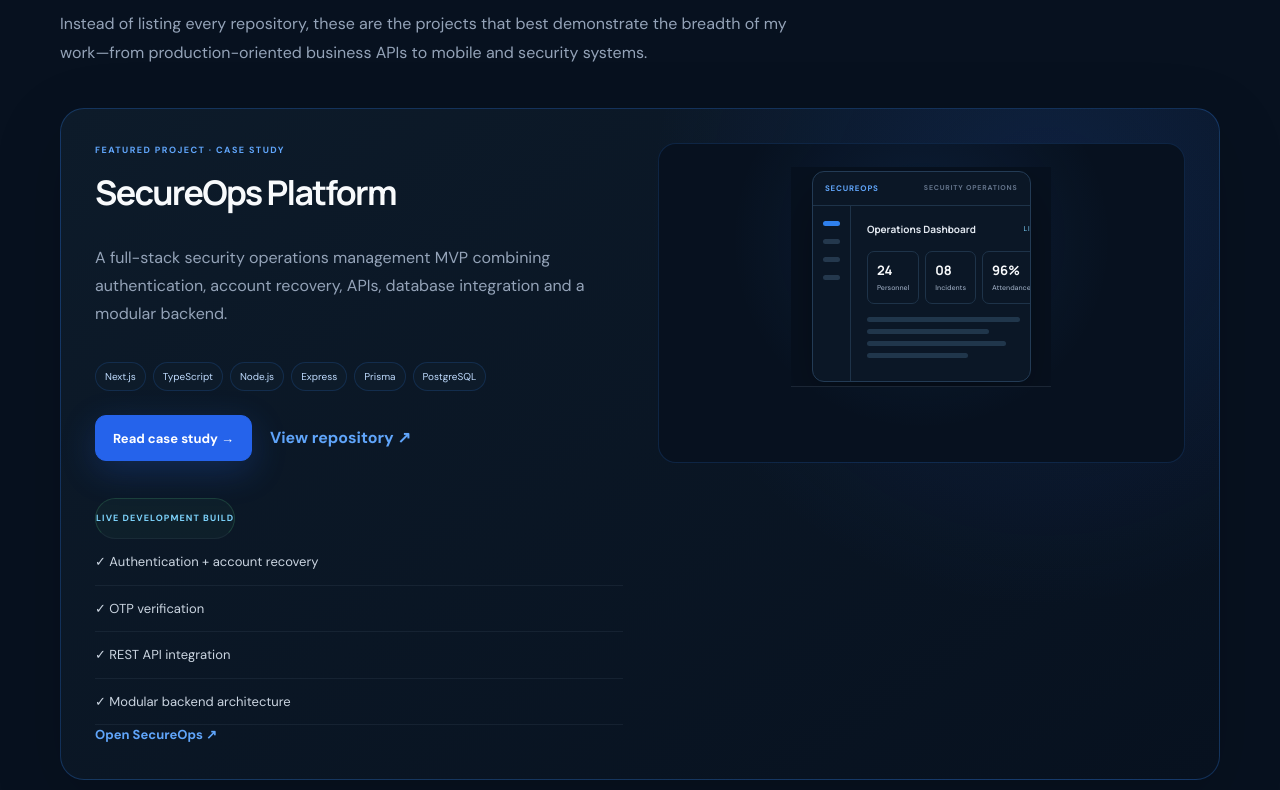
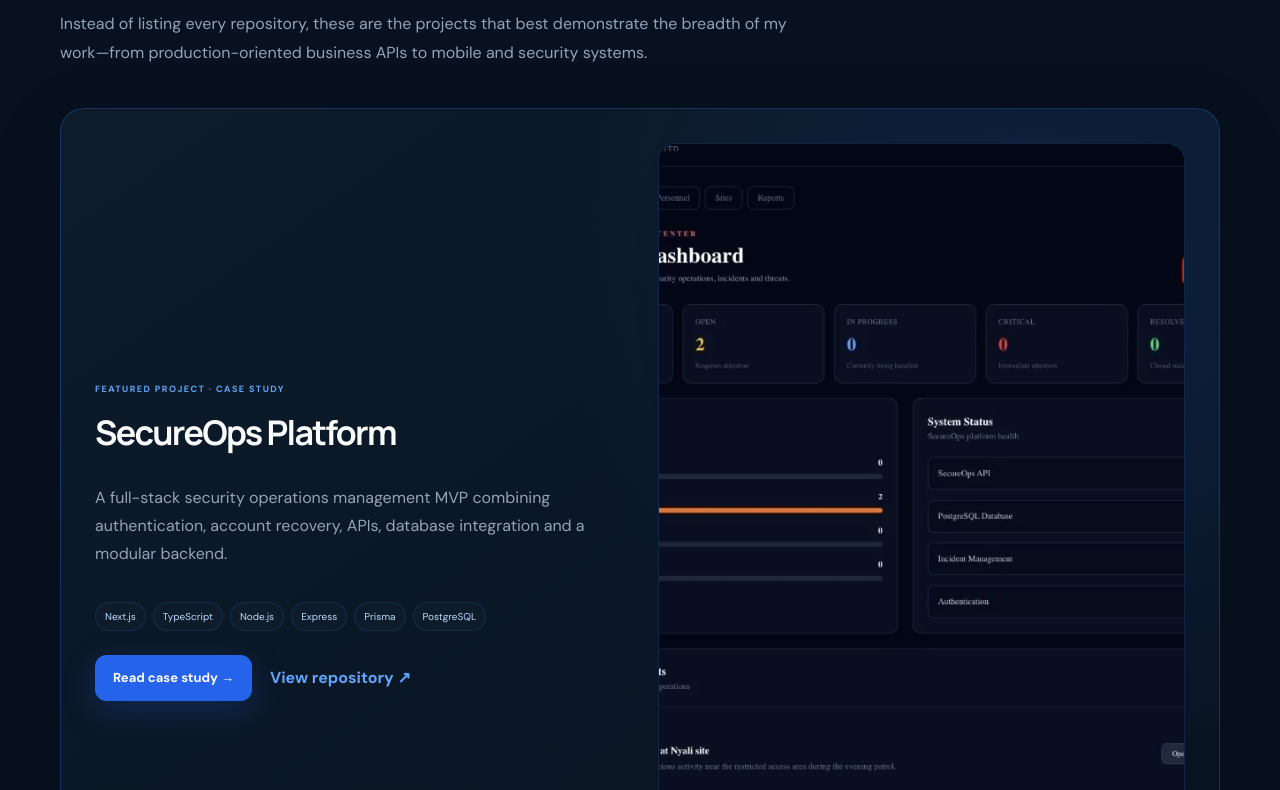
Before and after one commit to EugeneCodes254/eugene-portfolio, a Next.js app: page / in a window 1280 px wide. Shown: the part 2470-3260 px from the top of the page. Built offline with nearby package versions, Linux system fonts and the light colour scheme.

Commit message:
Use real SecureOps dashboard screenshot in featured showcase

```diff
--- a/app/page.tsx
+++ b/app/page.tsx
@@ -109,7 +109,7 @@ const services = [
 ];
 
 const projectVisuals = {
-  secureops: <div className="project-preview secureops-preview" aria-hidden="true"><div className="preview-window"><div className="preview-top"><span>SECUREOPS</span><b>SECURITY OPERATIONS</b></div><div className="preview-grid"><div className="preview-nav"><i/><i/><i/><i/></div><div className="preview-main"><div className="preview-main-head"><strong>Operations Dashboard</strong><span>LIVE</span></div><div className="preview-stats"><b><strong>24</strong><small>Personnel</small></b><b><strong>08</strong><small>Incidents</small></b><b><strong>96%</strong><small>Attendance</small></b></div><div className="preview-bars"><i/><i/><i/><i/></div></div></div></div></div>,
+  secureops: <div className="project-preview secureops-preview screenshot-preview"><Image src="/projects/secureops-dashboard.webp" alt="SecureOps operations dashboard interface" width={1200} height={800} priority /></div>,
   chocolateCity: <div className="project-preview chocolate-city-preview" aria-label="Chocolate City restaurant photography and website project preview"><div className="chocolate-preview-frame"><span>CHOCOLATE CITY · KENYA</span><strong>Good Food.<br/>Great Company.</strong><small>DINING · EVENTS · EXPERIENCES</small></div></div>,
   bofa: <div className="project-preview bofa-preview" aria-hidden="true"><div className="bofa-panel"><span>THE DESTINATION@BOFA</span><strong>BEACHFRONT<br/>LIVING</strong><i>BOFA · KILIFI</i></div><div className="bofa-line"/></div>,
   bizflow: <div className="project-preview bizflow-preview" aria-hidden="true"><div className="bizflow-window"><div className="preview-top"><span>BIZFLOW</span><b>BUSINESS MANAGEMENT</b></div><div className="bizflow-content"><strong>Business Overview</strong><div><span><b>KES 482K</b>Revenue</span><span><b>128</b>Sales</span><span><b>36</b>Customers</span></div><i/><i/></div></div></div>,
```
